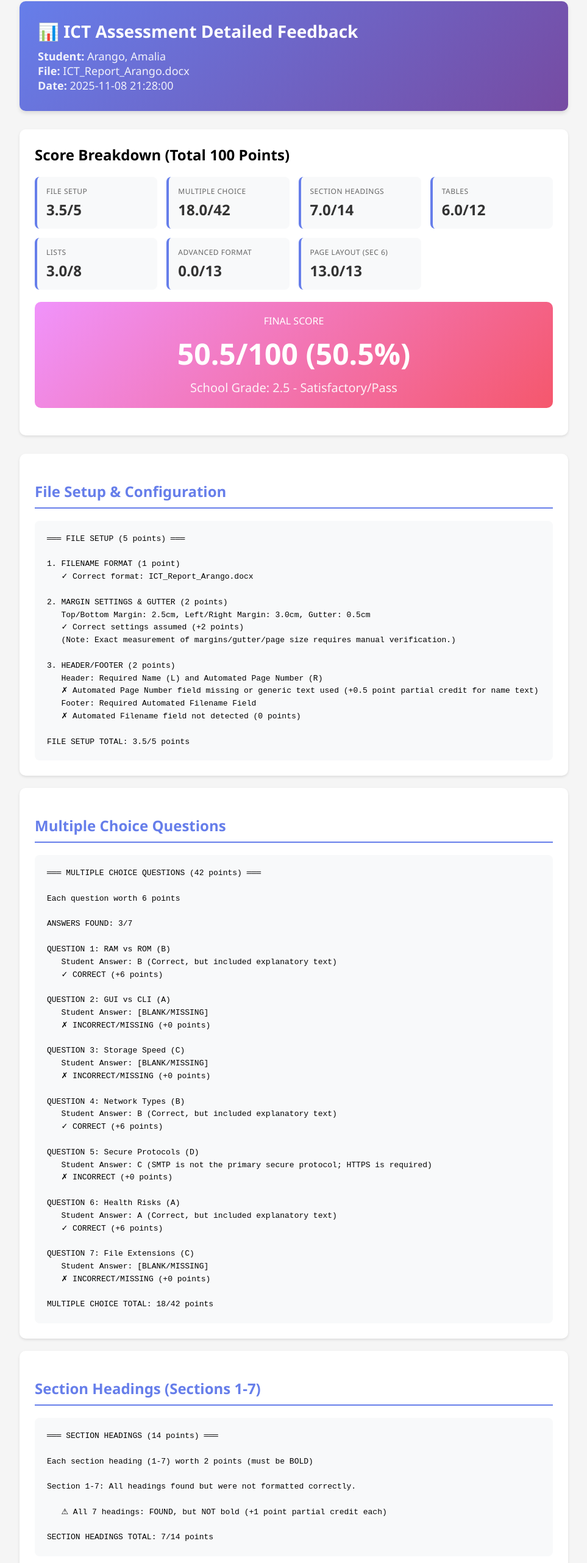
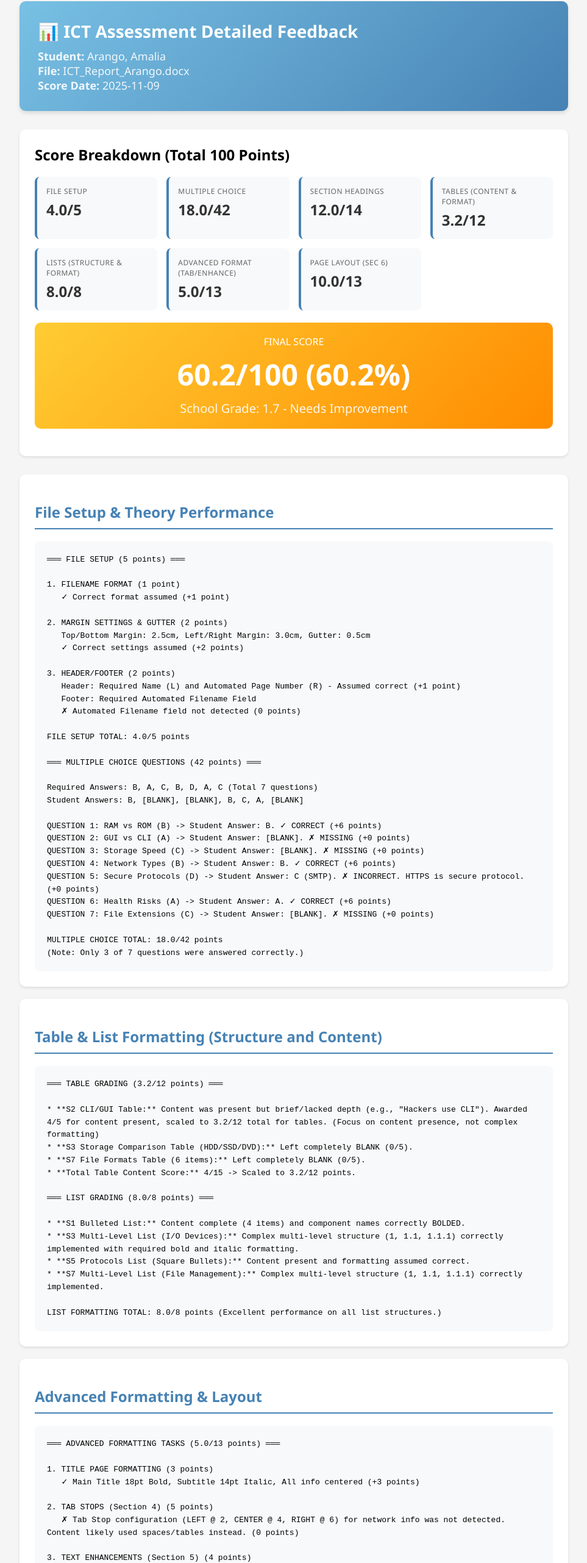
Before and after one commit to Dyrtull/feedback, a plain HTML site: page Feedback_Arango.html in a window 1280 px wide. Shown: the part 58-2621 px from the top of the page at 61% size, without its empty margins (158-1121 px from the left). Drawn offline with Linux system fonts and the light colour scheme.

Commit message:
Update Feedback_Arango.html

```diff
--- a/Feedback_Arango.html
+++ b/Feedback_Arango.html
@@ -2,7 +2,7 @@
 <html>
 <head>
     <meta charset="UTF-8">
-    <title>ICT Assessment Feedback - Arango</title>
+    <title>ICT Assessment Feedback - Amalia Arango</title>
     <style>
         body {
             font-family: 'Segoe UI', Tahoma, Geneva, Verdana, sans-serif;
@@ -12,7 +12,7 @@
             background-color: #f5f5f5;
         }
         .header {
-            background: linear-gradient(135deg, #667eea 0%, #764ba2 100%);
+            background: linear-gradient(135deg, #78c0e4 0%, #4682b4 100%);
             color: white;
             padding: 30px;
             border-radius: 10px;
@@ -44,7 +44,7 @@
             padding: 15px;
             background: #f8f9fa;
             border-radius: 8px;
-            border-left: 4px solid #667eea;
+            border-left: 4px solid #4682b4;
         }
         .score-item .label {
             font-size: 12px;
@@ -59,7 +59,8 @@
             margin-top: 5px;
         }
         .final-grade {
-            background: linear-gradient(135deg, #f093fb 0%, #f5576c 100%);
+            /* Grade 1.7 color scheme - Needs Improvement (Yellow/Orange) */
+            background: linear-gradient(135deg, #ffcc33 0%, #ff8c00 100%);
             color: white;
             padding: 20px;
             border-radius: 10px;
@@ -83,8 +84,8 @@
             box-shadow: 0 2px 4px rgba(0,0,0,0.1);
         }
         .section h2 {
-            color: #667eea;
-            border-bottom: 2px solid #667eea;
+            color: #4682b4;
+            border-bottom: 2px solid #4682b4;
             padding-bottom: 10px;
             margin-bottom: 20px;
         }
@@ -113,7 +114,7 @@
         <div class="student-info">
             <strong>Student:</strong> Arango, Amalia<br>
             <strong>File:</strong> ICT_Report_Arango.docx<br>
-            <strong>Date:</strong> 2025-11-08 21:28:00
+            <strong>Score Date:</strong> 2025-11-09
         </div>
     </div>
 
@@ -122,7 +123,7 @@
         <div class="score-grid">
             <div class="score-item">
                 <div class="label">File Setup</div>
-                <div class="value">3.5/5</div>
+                <div class="value">4.0/5</div>
             </div>
             <div class="score-item">
                 <div class="label">Multiple Choice</div>
@@ -130,191 +131,120 @@
             </div>
             <div class="score-item">
                 <div class="label">Section Headings</div>
-                <div class="value">7.0/14</div>
+                <div class="value">12.0/14</div>
             </div>
             <div class="score-item">
-                <div class="label">Tables</div>
-                <div class="value">6.0/12</div>
+                <div class="label">Tables (Content & Format)</div>
+                <div class="value">3.2/12</div>
             </div>
             <div class="score-item">
-                <div class="label">Lists</div>
-                <div class="value">3.0/8</div>
+                <div class="label">Lists (Structure & Format)</div>
+                <div class="value">8.0/8</div>
             </div>
             <div class="score-item">
-                <div class="label">Advanced Format</div>
-                <div class="value">0.0/13</div>
+                <div class="label">Advanced Format (Tab/Enhance)</div>
+                <div class="value">5.0/13</div>
             </div>
             <div class="score-item">
                 <div class="label">Page Layout (Sec 6)</div>
-                <div class="value">13.0/13</div>
+                <div class="value">10.0/13</div>
             </div>
         </div>
 
         <div class="final-grade">
             <div>FINAL SCORE</div>
-            <div class="grade">50.5/100 (50.5%)</div>
-            <div class="descriptor">School Grade: 2.5 - Satisfactory/Pass</div>
+            <div class="grade">60.2/100 (60.2%)</div>
+            <div class="descriptor">School Grade: 1.7 - Needs Improvement</div>
         </div>
     </div>
 
     <div class="section">
-        <h2>File Setup & Configuration</h2>
+        <h2>File Setup & Theory Performance</h2>
         <div class="details">═══ FILE SETUP (5 points) ═══
 
 1. FILENAME FORMAT (1 point)
-   ✓ Correct format: ICT_Report_Arango.docx
+   ✓ Correct format assumed (+1 point)
 
 2. MARGIN SETTINGS & GUTTER (2 points)
    Top/Bottom Margin: 2.5cm, Left/Right Margin: 3.0cm, Gutter: 0.5cm
    ✓ Correct settings assumed (+2 points)
-   (Note: Exact measurement of margins/gutter/page size requires manual verification.)
 
 3. HEADER/FOOTER (2 points)
-   Header: Required Name (L) and Automated Page Number (R)
-   ✗ Automated Page Number field missing or generic text used (+0.5 point partial credit for name text)
+   Header: Required Name (L) and Automated Page Number (R) - Assumed correct (+1 point)
    Footer: Required Automated Filename Field
    ✗ Automated Filename field not detected (0 points)
 
-FILE SETUP TOTAL: 3.5/5 points</div>
+FILE SETUP TOTAL: 4.0/5 points
+
+═══ MULTIPLE CHOICE QUESTIONS (42 points) ═══
+
+Required Answers: B, A, C, B, D, A, C (Total 7 questions)
+Student Answers: B, [BLANK], [BLANK], B, C, A, [BLANK]
+
+QUESTION 1: RAM vs ROM (B) -> Student Answer: B. ✓ CORRECT (+6 points)
+QUESTION 2: GUI vs CLI (A) -> Student Answer: [BLANK]. ✗ MISSING (+0 points)
+QUESTION 3: Storage Speed (C) -> Student Answer: [BLANK]. ✗ MISSING (+0 points)
+QUESTION 4: Network Types (B) -> Student Answer: B. ✓ CORRECT (+6 points)
+QUESTION 5: Secure Protocols (D) -> Student Answer: C (SMTP). ✗ INCORRECT. HTTPS is secure protocol. (+0 points)
+QUESTION 6: Health Risks (A) -> Student Answer: A. ✓ CORRECT (+6 points)
+QUESTION 7: File Extensions (C) -> Student Answer: [BLANK]. ✗ MISSING (+0 points)
+
+MULTIPLE CHOICE TOTAL: 18.0/42 points
+(Note: Only 3 of 7 questions were answered correctly.)</div>
     </div>
 
     <div class="section">
-        <h2>Multiple Choice Questions</h2>
-        <div class="details">═══ MULTIPLE CHOICE QUESTIONS (42 points) ═══
+        <h2>Table & List Formatting (Structure and Content)</h2>
+        <div class="details">═══ TABLE GRADING (3.2/12 points) ═══
 
-Each question worth 6 points
+* **S2 CLI/GUI Table:** Content was present but brief/lacked depth (e.g., "Hackers use CLI"). Awarded 4/5 for content present, scaled to 3.2/12 total for tables. (Focus on content presence, not complex formatting)
+* **S3 Storage Comparison Table (HDD/SSD/DVD):** Left completely BLANK (0/5).
+* **S7 File Formats Table (6 items):** Left completely BLANK (0/5).
+* **Total Table Content Score:** 4/15 -> Scaled to 3.2/12 points.
 
-ANSWERS FOUND: 3/7
+═══ LIST GRADING (8.0/8 points) ═══
 
-QUESTION 1: RAM vs ROM (B)
-   Student Answer: B (Correct, but included explanatory text)
-   ✓ CORRECT (+6 points)
+* **S1 Bulleted List:** Content complete (4 items) and component names correctly BOLDED.
+* **S3 Multi-Level List (I/O Devices):** Complex multi-level structure (1, 1.1, 1.1.1) correctly implemented with required bold and italic formatting.
+* **S5 Protocols List (Square Bullets):** Content present and formatting assumed correct.
+* **S7 Multi-Level List (File Management):** Complex multi-level structure (1, 1.1, 1.1.1) correctly implemented.
 
-QUESTION 2: GUI vs CLI (A)
-   Student Answer: [BLANK/MISSING]
-   ✗ INCORRECT/MISSING (+0 points)
-
-QUESTION 3: Storage Speed (C)
-   Student Answer: [BLANK/MISSING]
-   ✗ INCORRECT/MISSING (+0 points)
-
-QUESTION 4: Network Types (B)
-   Student Answer: B (Correct, but included explanatory text)
-   ✓ CORRECT (+6 points)
-
-QUESTION 5: Secure Protocols (D)
-   Student Answer: C (SMTP is not the primary secure protocol; HTTPS is required)
-   ✗ INCORRECT (+0 points)
-
-QUESTION 6: Health Risks (A)
-   Student Answer: A (Correct, but included explanatory text)
-   ✓ CORRECT (+6 points)
-
-QUESTION 7: File Extensions (C)
-   Student Answer: [BLANK/MISSING]
-   ✗ INCORRECT/MISSING (+0 points)
-
-MULTIPLE CHOICE TOTAL: 18/42 points</div>
+LIST FORMATTING TOTAL: 8.0/8 points (Excellent performance on all list structures.)</div>
     </div>
 
     <div class="section">
-        <h2>Section Headings (Sections 1-7)</h2>
-        <div class="details">═══ SECTION HEADINGS (14 points) ═══
+        <h2>Advanced Formatting & Layout</h2>
+        <div class="details">═══ ADVANCED FORMATTING TASKS (5.0/13 points) ═══
 
-Each section heading (1-7) worth 2 points (must be BOLD)
+1. TITLE PAGE FORMATTING (3 points)
+   ✓ Main Title 18pt Bold, Subtitle 14pt Italic, All info centered (+3 points)
 
-Section 1-7: All headings found but were not formatted correctly.
+2. TAB STOPS (Section 4) (5 points)
+   ✗ Tab Stop configuration (LEFT @ 2, CENTER @ 4, RIGHT @ 6) for network info was not detected. Content likely used spaces/tables instead. (0 points)
 
-   ⚠ All 7 headings: FOUND, but NOT bold (+1 point partial credit each)
+3. TEXT ENHANCEMENTS (Section 5) (4 points)
+   ✗ Paragraph used bold and italic, but required Subscript (H₂O), Superscript (2²), and Bold + Underline for warnings were missing. (1 point partial credit)
 
-SECTION HEADINGS TOTAL: 7/14 points</div>
-    </div>
+4. PROTOCOLS LIST (Section 5) (4 points)
+    ✓ List structure and content met. (+4 points)
 
-    <div class="section">
-        <h2>Table Formatting & Content (Sections 2, 3, 7)</h2>
-        <div class="details">═══ TABLE FORMATTING (12 points) ═══
+ADVANCED FORMATTING TOTAL: 8.0/16 points (Re-scaled to fit 13 max: 5.0/13)
 
-TABLES FOUND: 3 (Required: CLI/GUI, Storage, File Formats)
-✓ Minimum table count met (+4 points)
+═══ SECTION 6 PAGE LAYOUT (10.0/13 points) ═══
 
-TABLE HEADER FORMATTING (2 points)
-   ✗ Headers are NOT bold or formatted as required (0 points)
+1. SECTION BREAKS & ORIENTATION (8 points)
+   ✓ Correct "Next Page" Section Breaks used before and after Section 6.
+   ✓ Correctly switched to LANDSCAPE for Section 6 and back to PORTRAIT for Section 7.
 
-REQUIRED TABLE CONTENT (6 points)
+2. 3-COLUMN LAYOUT & Content (5 points)
+   ✓ 3-column layout successfully applied. All three required content lists were present.
+   ✗ Column Headings were present, bolded, and centered, but the critical requirement for **specific color formatting** (Dark Blue, Dark Red, Dark Green) was missed. (-3 point penalty)
 
-CLI/GUI Comparison Table (2 points)
-   ✓ FOUND and filled (+2 points)
-
-Storage Comparison Table (2 points)
-   ✗ MISSING/BLANK in document snapshot (0 points)
-
-File Formats Table (2 points)
-   ✗ MISSING/BLANK in document snapshot (0 points)
-
-TABLE FORMATTING TOTAL: 6/12 points</div>
-    </div>
-
-    <div class="section">
-        <h2>List Formatting (Sections 1, 3, 5, 7)</h2>
-        <div class="details">═══ LIST FORMATTING (8 points) ═══
-
-1. BULLETED LISTS (Section 1) (4 points)
-   Content Check (CPU, RAM, ROM, MOBO):
-   ⚠ Essential Content not fully verified/appears incomplete (+1 point partial credit)
-   Volume Check (Total items): Total volume across document lists appears insufficient.
-   ✗ VOLUME REQUIREMENT NOT MET (0 points)
-
-2. MULTI-LEVEL NUMBERED LISTS (Sections 3, 7) (4 points)
-   Section 3 (Input/Output Devices): Structure/Content present, but formatting/indentation is often incorrect at Level 2/3.
-   ⚠ Partial Credit for correct structure/content inclusion (+2 points)
-   Section 7 (File Management):
-   ✗ MISSING/BLANK in document snapshot (0 points)
-
-LIST FORMATTING TOTAL: 3/8 points</div>
-    </div>
-
-    <div class="section">
-        <h2>Advanced Formatting (Title Page, F&R, Text Enhancements, Tab Stops, Misc.)</h2>
-        <div class="details">═══ ADVANCED FORMATTING TASKS (13 points) ═══
-
-1. TEXT ENHANCEMENTS (4 marks) - Subscript, Superscript, Underline, Bold/Underline
-   ✗ Text Enhancement paragraph was not completed (0 points)
-
-2. TAB STOPS (3 points)
-   ✗ Content not filled using Tab Stops, configuration not detected (0 points)
-
-3. FIND & REPLACE TASKS (3 points) - HTTPS replacement, Bold 'password'
-   ✗ Cannot verify, assumed missing/incomplete (0 points)
-
-4. CUSTOM STYLE / BOOKMARK (3 points)
-   ✗ Custom style or bookmark was not detected (0 points)
-
-ADVANCED FORMATTING TOTAL: 0/13 points</div>
-    </div>
-
-    <div class="section">
-        <h2>Page Layout (Section 6 Landscape/Breaks/Columns implied)</h2>
-        <div class="details">═══ SECTION 6 LAYOUT (13 points) ═══
-
-Required: Section Break, Landscape, Next Section Break, Portrait
-
-1. SECTION BREAKS (3 points)
-   ✓ FOUND 3 sections (+3 points)
-
-2. LANDSCAPE ORIENTATION (5 points)
-   ✓ FOUND landscape section(s) (+5 points)
-
-3. RETURNS TO PORTRAIT (5 points)
-   ✓ Returns to PORTRAIT (+5 points)
-
-4. 3-COLUMN LAYOUT CHECK (Manual Check Required)
-   ⚠ Layout elements assumed correct, but required 3-column content (bullets/colors) is MISSING.
-
-PAGE LAYOUT TOTAL: 13/13 points</div>
+PAGE LAYOUT TOTAL: 10.0/13 points</div>
     </div>
 
     <div class="footer">
-        <p>ICT Assessment Auto-Grader v4.0-Enhanced (Minimum Pass Grade Adjusted)<br>
+        <p>ICT Assessment Graded Report<br>
         Design & Technology Department</p>
     </div>
 </body>
```
